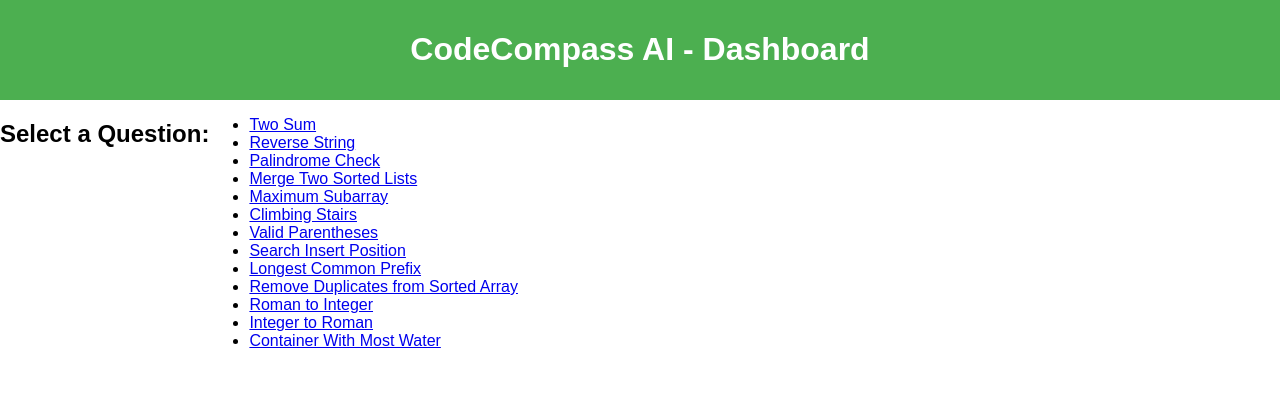
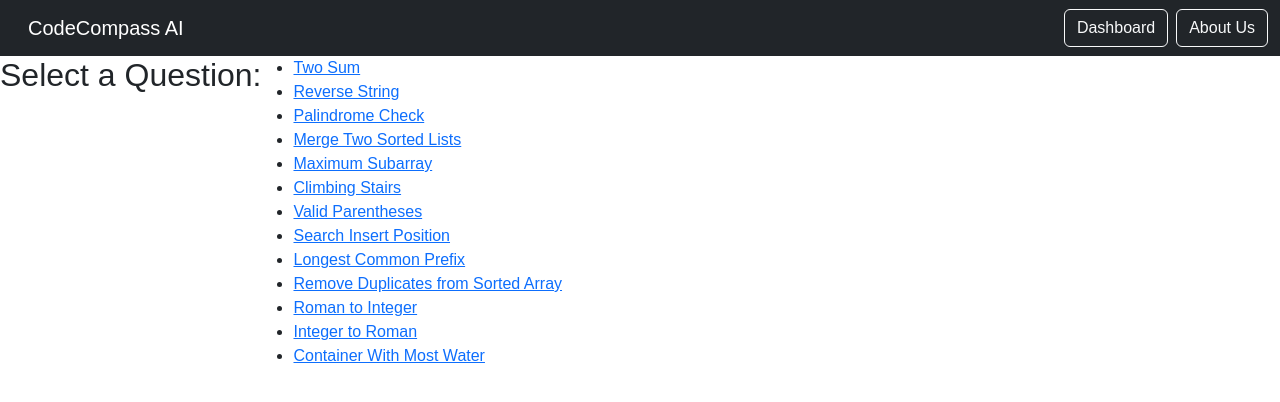
Before and after one commit to tylertraviss/CodeCompass, a Flask app: page / in a window 1280 px wide. Shown: the top 402 px of the page. Run offline with Flask 3, Linux system fonts and the light colour scheme.

Commit message:
feat: start of logo and dashboard looking good

```diff
--- a/code_editor_app/app.py
+++ b/code_editor_app/app.py
@@ -39,7 +39,6 @@ def question_page(question_id):
     base_dir = os.path.dirname(os.path.abspath(__file__))  # Directory of app.py
     json_path = os.path.join(base_dir, '../data/leetcode_questions.json')
 
-    # Load question data
     try:
         with open(json_path, 'r') as f:
             questions = json.load(f)
--- a/code_editor_app/templates/dashboard.html
+++ b/code_editor_app/templates/dashboard.html
@@ -5,13 +5,32 @@
     <meta charset="UTF-8">
     <meta name="viewport" content="width=device-width, initial-scale=1.0">
     <title>CodeCompass Dashboard</title>
+    <link href="https://cdn.jsdelivr.net/npm/bootstrap@5.3.0-alpha3/dist/css/bootstrap.min.css" rel="stylesheet">
     <link rel="stylesheet" href="/static/styles.css">
 </head>
 
 <body>
-    <header>
-        <h1>CodeCompass AI - Dashboard</h1>
-    </header>
+    <!-- <header class="bg-primary text-white text-center py-3">
+        <h1>CodeCompass AI</h1>
+    </header> -->
+
+    <nav class="navbar navbar-dark bg-dark">
+        <div class="container-fluid">
+            <!-- Navbar Brand -->
+            <a class="navbar-brand ms-3" href="#">
+                <!-- Uncomment the image tag below if you want to use a logo -->
+                <!-- <img src="/static/images/logo.png" width="30" height="30" class="d-inline-block align-top" alt="Logo"> -->
+                CodeCompass AI
+            </a>
+
+            <!-- Navbar Buttons -->
+            <div class="d-flex">
+                <a href="/" class="btn btn-outline-light me-2">Dashboard</a>
+                <a href="/about" class="btn btn-outline-light">About Us</a>
+            </div>
+        </div>
+    </nav>
+
     <div id="container">
         <h2>Select a Question:</h2>
         <ul>
```
Also changed, not shown: code_editor_app/static/images/logo.png (added).
